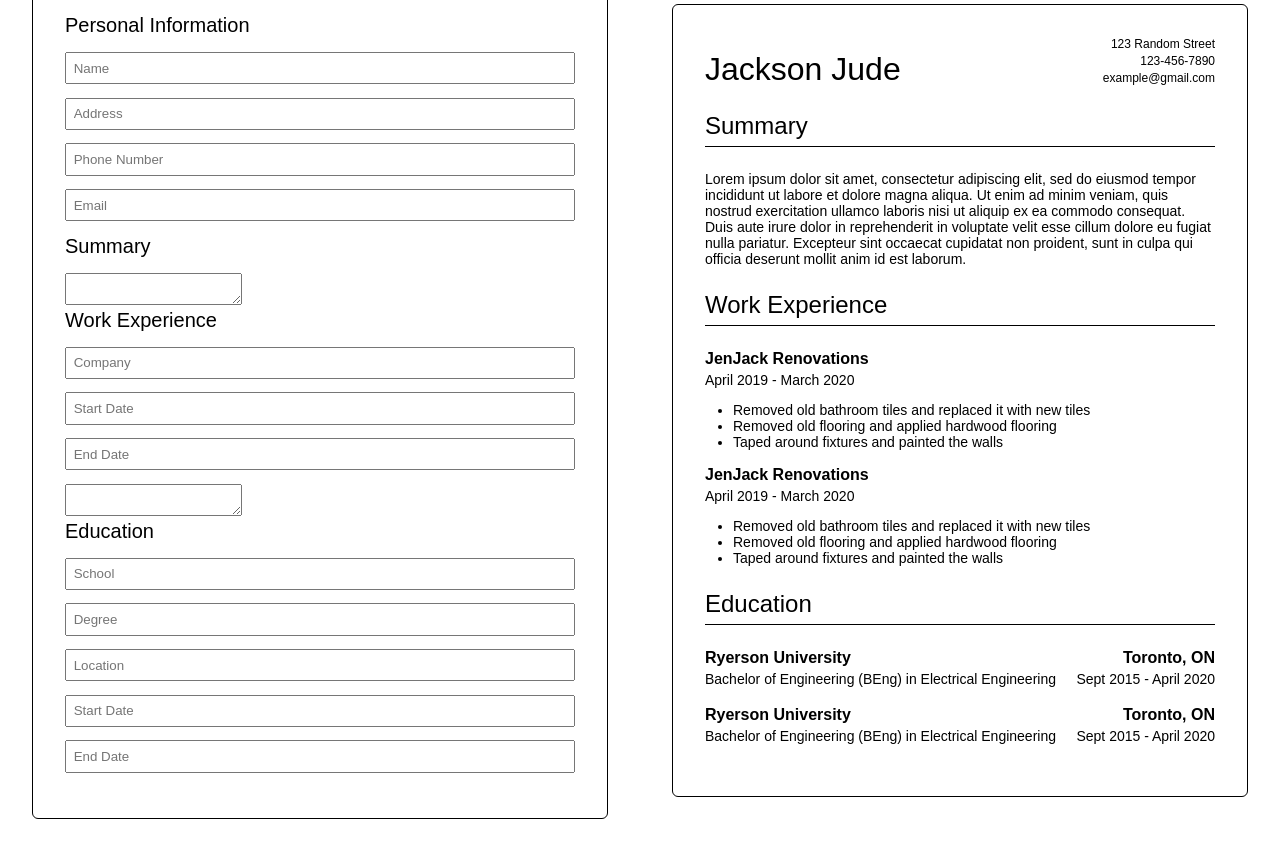
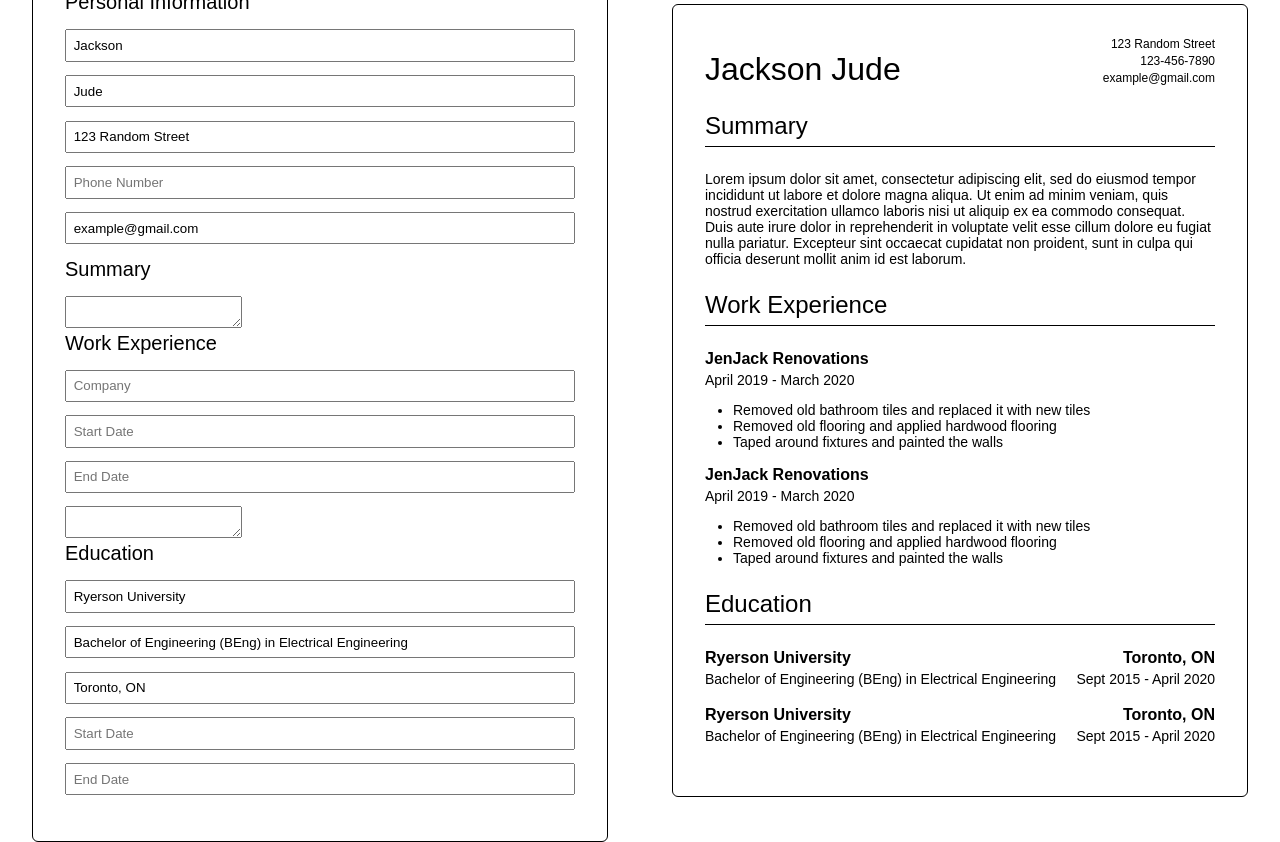
Before and after one commit to JacksonJ97/cv-application, a React (Create React App) app: page / in a window 1280 px wide. Before the commit the page ends 819 px from the top, so only its background shows below. Built offline with nearby package versions, Linux system fonts and the light colour scheme.

Commit message:
synced input data for basic information and education information

```diff
--- a/src/components/Container/index.js
+++ b/src/components/Container/index.js
@@ -8,16 +8,39 @@ import Form from "../Form";
 import Preview from "../Preview";
 
 class Container extends Component {
+  constructor(props) {
+    super(props);
+    this.state = {
+      firstName: "Jackson",
+      lastName: "Jude",
+      address: "123 Random Street",
+      phoneNumber: "123-456-7890",
+      email: "example@gmail.com",
+      text: "Lorem ipsum dolor sit amet, consectetur adipiscing elit, sed do eiusmod tempor incididunt ut labore et dolore magna aliqua. Ut enim ad minim veniam, quis nostrud exercitation ullamco laboris nisi ut aliquip ex ea commodo consequat. Duis aute irure dolor in reprehenderit in voluptate velit esse cillum dolore eu fugiat nulla pariatur. Excepteur sint occaecat cupidatat non proident, sunt in culpa qui officia deserunt mollit anim id est laborum.",
+      school: "Ryerson University",
+      degree: "Bachelor of Engineering (BEng) in Electrical Engineering",
+      location: "Toronto, ON",
+      educationStartDate: "Sept 2015",
+      educationEndDate: "April 2020",
+    };
+    this.handleChange = this.handleChange.bind(this);
+  }
+
+  handleChange(value, name) {
+    this.setState({ ...this.state, [name]: value });
+  }
+
   render() {
     const basicInfo = {
-      name: "Jackson Jude",
-      address: "123 Random Street",
-      phone: "123-456-7890",
-      email: "example@gmail.com",
+      firstName: this.state.firstName,
+      lastName: this.state.lastName,
+      address: this.state.address,
+      phone: this.state.phoneNumber,
+      email: this.state.email,
     };
 
     const summaryInfo = {
-      text: "Lorem ipsum dolor sit amet, consectetur adipiscing elit, sed do eiusmod tempor incididunt ut labore et dolore magna aliqua. Ut enim ad minim veniam, quis nostrud exercitation ullamco laboris nisi ut aliquip ex ea commodo consequat. Duis aute irure dolor in reprehenderit in voluptate velit esse cillum dolore eu fugiat nulla pariatur. Excepteur sint occaecat cupidatat non proident, sunt in culpa qui officia deserunt mollit anim id est laborum.",
+      text: this.state.text,
     };
 
     const experienceInfo = {
@@ -32,16 +55,22 @@ class Container extends Component {
     };
 
     const educationInfo = {
-      school: "Ryerson University",
-      degree: "Bachelor of Engineering (BEng) in Electrical Engineering",
-      location: "Toronto, ON",
-      startDate: "Sept 2015",
-      endDate: "April 2020",
+      school: this.state.school,
+      degree: this.state.degree,
+      location: this.state.location,
+      startDate: this.state.educationStartDate,
+      endDate: this.state.educationEndDate,
     };
 
     return (
       <Wrapper>
-        <Form />
+        <Form
+          basicInfo={basicInfo}
+          summaryInfo={summaryInfo}
+          experienceInfo={experienceInfo}
+          educationInfo={educationInfo}
+          onChange={this.handleChange}
+        />
         <Preview basicInfo={basicInfo} summaryInfo={summaryInfo} experienceInfo={experienceInfo} educationInfo={educationInfo} />
       </Wrapper>
     );
--- a/src/components/Form/BasicInfoForm/index.js
+++ b/src/components/Form/BasicInfoForm/index.js
@@ -2,18 +2,34 @@ import React, { Component } from "react";
 
 // Components
 import FormHeading from "../../Utilities/FormHeading";
-import Input from "../../Utilities/Input";
 
 class BasicInfoForm extends Component {
+  constructor(props) {
+    super(props);
+    this.handleChange = this.handleChange.bind(this);
+  }
+
+  handleChange(e) {
+    this.props.onChange(e.target.value, e.target.name);
+  }
+
   render() {
+    const firstName = this.props.info.firstName;
+    const lastName = this.props.info.lastName;
+    const address = this.props.info.address;
+    const phoneNumber = this.props.info.phoneNumber;
+    const email = this.props.info.email;
+
     return (
       <div>
         <FormHeading title="Personal Information" />
+
         <div>
-          <Input placeholder="Name" />
-          <Input placeholder="Address" />
-          <Input placeholder="Phone Number" />
-          <Input placeholder="Email" />
+          <input type="text" value={firstName} placeholder="First Name" onChange={this.handleChange} name="firstName" />
+          <input type="text" value={lastName} placeholder="Last Name" onChange={this.handleChange} name="lastName" />
+          <input type="text" value={address} placeholder="Address" onChange={this.handleChange} name="address" />
+          <input type="text" value={phoneNumber} placeholder="Phone Number" onChange={this.handleChange} name="phoneNumber" />
+          <input type="text" value={email} placeholder="Email" onChange={this.handleChange} name="email" />
         </div>
       </div>
     );
--- a/src/components/Form/EducationForm/index.js
+++ b/src/components/Form/EducationForm/index.js
@@ -2,18 +2,32 @@ import React, { Component } from "react";
 
 // Components
 import FormHeading from "../../Utilities/FormHeading";
-import Input from "../../Utilities/Input";
 
 class EducationForm extends Component {
+  constructor(props) {
+    super(props);
+    this.handleChange = this.handleChange.bind(this);
+  }
+
+  handleChange(e) {
+    this.props.onChange(e.target.value, e.target.name);
+  }
+
   render() {
+    const school = this.props.info.school;
+    const degree = this.props.info.degree;
+    const location = this.props.info.location;
+    const startDate = this.props.info.educationStartDate;
+    const endDate = this.props.info.educationEndDate;
+
     return (
       <div>
         <FormHeading title="Education" />
-        <Input placeholder="School" />
-        <Input placeholder="Degree" />
-        <Input placeholder="Location" />
-        <Input placeholder="Start Date" />
-        <Input placeholder="End Date" />
+        <input type="text" value={school} placeholder="School" onChange={this.handleChange} name="school" />
+        <input type="text" value={degree} placeholder="Degree" onChange={this.handleChange} name="degree" />
+        <input type="text" value={location} placeholder="Location" onChange={this.handleChange} name="location" />
+        <input type="text" value={startDate} placeholder="Start Date" onChange={this.handleChange} name="educationStartDate" />
+        <input type="text" value={endDate} placeholder="End Date" onChange={this.handleChange} name="educationEndDate" />
       </div>
     );
   }
--- a/src/components/Form/ExperienceForm/index.js
+++ b/src/components/Form/ExperienceForm/index.js
@@ -2,16 +2,24 @@ import React, { Component } from "react";
 
 // Components
 import FormHeading from "../../Utilities/FormHeading";
-import Input from "../../Utilities/Input";
 
 class ExperienceForm extends Component {
+  constructor(props) {
+    super(props);
+    this.handleChange = this.handleChange.bind(this);
+  }
+
+  handleChange(e) {
+    this.props.onChange(e.target.value, e.target.name);
+  }
+
   render() {
     return (
       <div>
         <FormHeading title="Work Experience" />
-        <Input placeholder="Company" />
-        <Input placeholder="Start Date" />
-        <Input placeholder="End Date" />
+        <input type="text" placeholder="Company" />
+        <input type="text" placeholder="Start Date" />
+        <input type="text" placeholder="End Date" />
         <textarea />
       </div>
     );
--- a/src/components/Form/index.js
+++ b/src/components/Form/index.js
@@ -10,13 +10,22 @@ import ExperienceForm from "./ExperienceForm";
 import EducationForm from "./EducationForm";
 
 class Form extends Component {
+  constructor(props) {
+    super(props);
+    this.handleChange = this.handleChange.bind(this);
+  }
+
+  handleChange(value, name) {
+    this.props.onChange(value, name);
+  }
+
   render() {
     return (
       <Wrapper>
-        <BasicInfoForm />
-        <SummaryForm />
-        <ExperienceForm />
-        <EducationForm />
+        <BasicInfoForm info={this.props.basicInfo} onChange={this.handleChange} />
+        <SummaryForm info={this.props.summaryInfo} onChange={this.handleChange} />
+        <ExperienceForm info={this.props.experienceInfo} onChange={this.handleChange} />
+        <EducationForm info={this.props.educationInfo} onChange={this.handleChange} />
       </Wrapper>
     );
   }
--- a/src/components/Preview/BasicInfoView/index.js
+++ b/src/components/Preview/BasicInfoView/index.js
@@ -7,7 +7,9 @@ class BasicInfoView extends Component {
   render() {
     return (
       <Wrapper>
-        <div className="name">{this.props.info.name}</div>
+        <div className="name">
+          {this.props.info.firstName} {this.props.info.lastName}
+        </div>
 
         <div className="basic-info">
           <div>{this.props.info.address}</div>
--- a/src/components/Utilities/Input/Input.style.js
+++ /dev/null
@@ -1,8 +0,0 @@
-import styled from "styled-components";
-
-export const Wrapper = styled.input`
-  display: block;
-  width: 100%;
-  margin: 1em auto;
-  padding: 0.5em;
-`;
--- a/src/components/Utilities/Input/index.js
+++ /dev/null
@@ -1,12 +0,0 @@
-import React, { Component } from "react";
-
-// Styles
-import { Wrapper } from "./Input.style";
-
-class Input extends Component {
-  render() {
-    return <Wrapper type="text" placeholder={this.props.placeholder} />;
-  }
-}
-
-export default Input;
--- a/src/theme/GlobalStyle.js
+++ b/src/theme/GlobalStyle.js
@@ -7,6 +7,13 @@ const GlobalStyle = createGlobalStyle`
     box-sizing: border-box;
     font-family: "Nunito", sans-serif;
   }
+
+  input {
+    display: block;
+    width: 100%;
+    margin: 1em auto;
+    padding: 0.5em;
+  }
 `;
 
 export default GlobalStyle;
```
